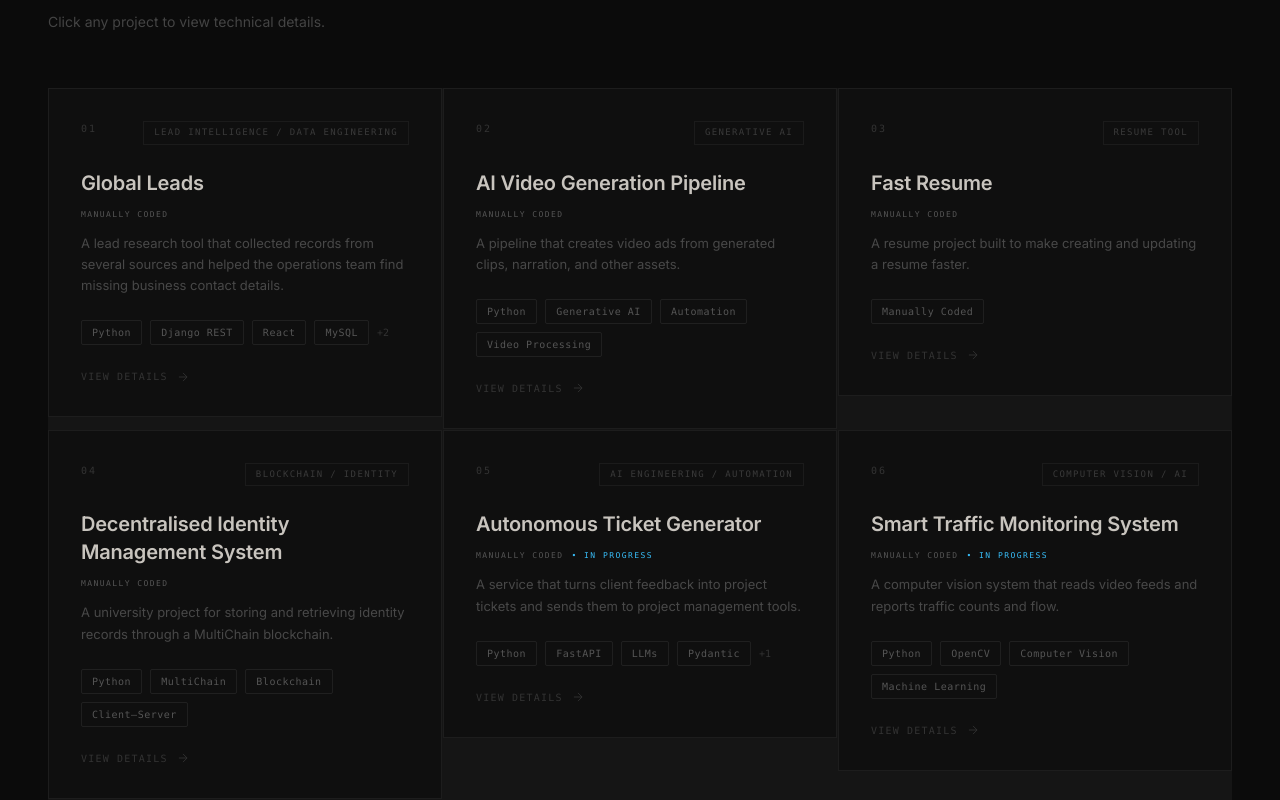
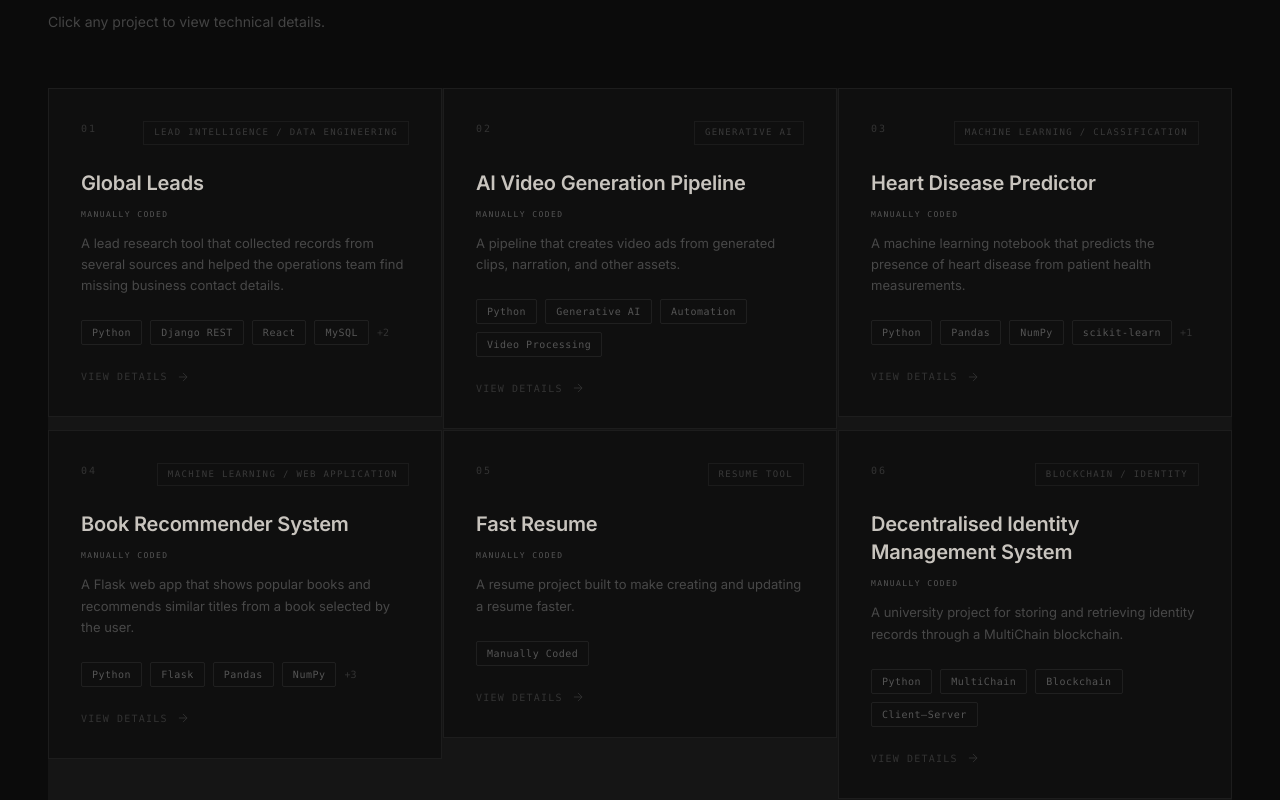
Before and after one commit to k201751/professional-portfolio-website, a React (Vite) app: page / in a window 1280 px wide. Shown: the part 2960-3760 px from the top of the page. Built offline with nearby package versions, Linux system fonts and the light colour scheme; the HTML template or start-up script is replaced by a standard one.

Commit message:
new projects added 1

```diff
--- a/src/App.tsx
+++ b/src/App.tsx
@@ -128,6 +128,43 @@ const PROJECTS: Project[] = [
   },
   {
     num: '03',
+    name: 'Heart Disease Predictor',
+    category: 'Machine Learning / Classification',
+    description:
+      'A machine learning notebook that predicts the presence of heart disease from patient health measurements.',
+    highlights: [
+      'Prepared a dataset with 303 patient records and 13 input features',
+      'Split the data into training and test sets using an 80/20 ratio',
+      'Trained a logistic regression model with scikit-learn',
+      'Measured 83.1% training accuracy and 90.2% test accuracy in the saved notebook run',
+      'Added a sample prediction flow for entering one patient record',
+    ],
+    tech: ['Python', 'Pandas', 'NumPy', 'scikit-learn', 'Jupyter'],
+    challenge:
+      'The dataset is small, so the result needs to be treated as a learning project rather than a clinical diagnostic tool.',
+    repository: 'https://github.com/k201751/Heart-Disease-Predictor',
+  },
+  {
+    num: '04',
+    name: 'Book Recommender System',
+    category: 'Machine Learning / Web Application',
+    description:
+      'A Flask web app that shows popular books and recommends similar titles from a book selected by the user.',
+    highlights: [
+      'Built a popularity-based page showing 50 books with ratings and vote counts',
+      'Used collaborative filtering and a precomputed similarity matrix to return five related books',
+      'Processed book, rating, and user data with Pandas and NumPy',
+      'Loaded prepared datasets and model outputs from serialized files for faster requests',
+      'Built the interface with Flask templates, HTML, and responsive CSS',
+      'Added Gunicorn startup configuration and a GitHub Actions syntax check',
+    ],
+    tech: ['Python', 'Flask', 'Pandas', 'NumPy', 'Collaborative Filtering', 'HTML', 'CSS'],
+    challenge:
+      'Book titles must match the prepared dataset, so the app checks for a valid title before reading its similarity scores.',
+    repository: 'https://github.com/k201751/Book-Rcommender-System',
+  },
+  {
+    num: '05',
     name: 'Fast Resume',
     category: 'Resume Tool',
     description: 'A resume project built to make creating and updating a resume faster.',
@@ -141,7 +178,7 @@ const PROJECTS: Project[] = [
     repository: 'https://github.com/k201751/fast-resume',
   },
   {
-    num: '04',
+    num: '06',
     name: 'Decentralised Identity Management System',
     category: 'Blockchain / Identity',
     description: 'A university project for storing and retrieving identity records through a MultiChain blockchain.',
@@ -156,7 +193,7 @@ const PROJECTS: Project[] = [
     repository: 'https://github.com/k201751/Decentralised-Identity-Management-System',
   },
   {
-    num: '05',
+    num: '07',
     name: 'Autonomous Ticket Generator',
     category: 'AI Engineering / Automation',
     description: 'A service that turns client feedback into project tickets and sends them to project management tools.',
@@ -172,7 +209,7 @@ const PROJECTS: Project[] = [
   },
 
   {
-    num: '06',
+    num: '08',
     name: 'Smart Traffic Monitoring System',
     category: 'Computer Vision / AI',
     description: 'A computer vision system that reads video feeds and reports traffic counts and flow.',
@@ -187,7 +224,7 @@ const PROJECTS: Project[] = [
     status: 'In Progress',
   },
   {
-    num: '07',
+    num: '09',
     name: 'RideMate',
     category: 'Full Stack Development',
     description: 'A ride-sharing web app for finding people travelling along similar routes.',
@@ -201,6 +238,7 @@ const PROJECTS: Project[] = [
     challenge: 'Routes needed to be compared without checking every possible path between two points.',
     repository: 'https://github.com/k201751/RideMate',
   },
+
 ]
 
 const SKILLS: Record<string, string[]> = {
```
